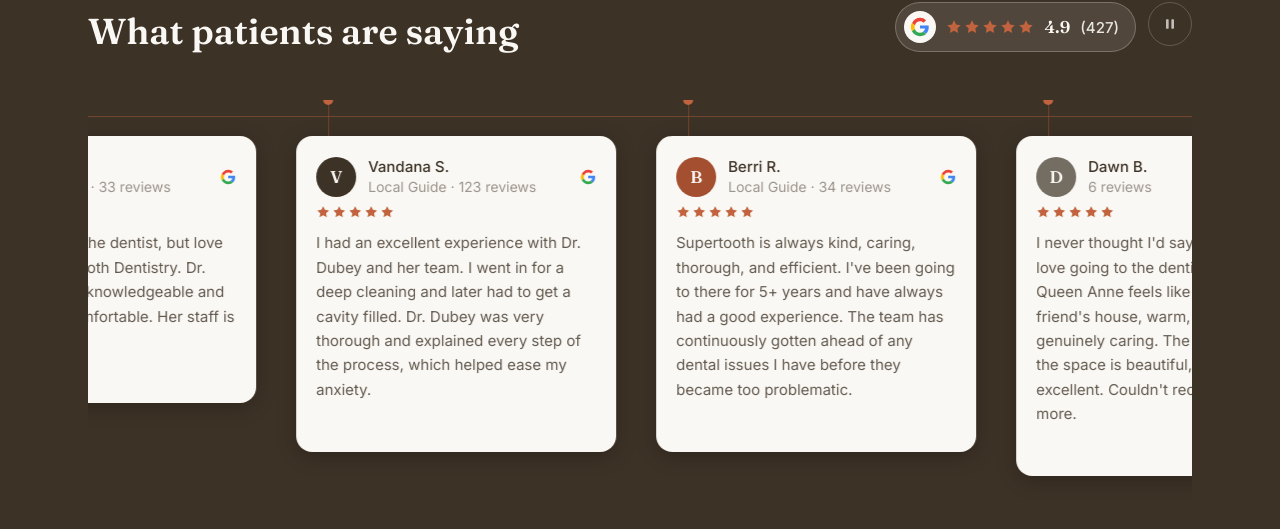
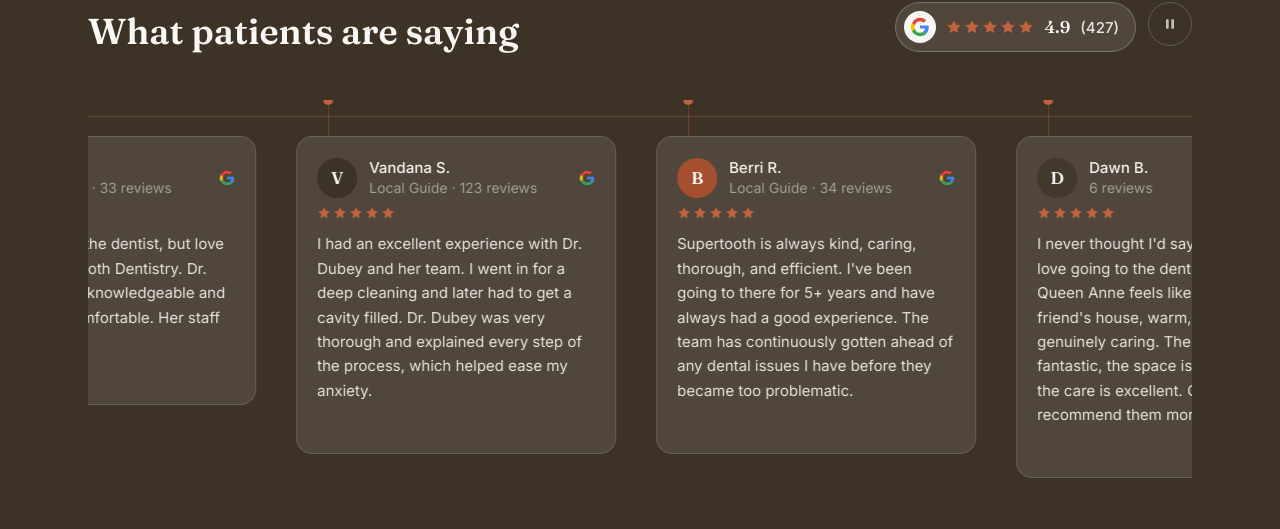
Before and after one commit to akashsst-code/supertooth-dentistry, a Next.js app: page / in a window 1280 px wide. Shown: the part 2857-3386 px from the top of the page. Built offline with nearby package versions, Linux system fonts and the light colour scheme.

Commit message:
Widget-preview card: keep the site's translucent-on-espresso color, not white

```diff
--- a/src/components/TestimonialsSection.tsx
+++ b/src/components/TestimonialsSection.tsx
@@ -156,24 +156,26 @@ export function TestimonialsSection() {
                 />
 
                 {/* PREVIEW: Google-widget-style card, swapped in to compare
-                    against the custom quote-card look above. White/light
-                    surface (real Google review cards are light, even
-                    embedded on a dark page), an avatar-initial roundel
-                    (real widgets fall back to exactly this when a
-                    reviewer has no profile photo), the real "Local Guide ·
-                    N reviews" meta line and real relative timestamp
-                    pulled at the same time as the quotes, and a small "G"
-                    mark reading as "posted on Google" rather than this
-                    site's own custom quote-mark branding. Name stays
-                    first-name + last-initial — an actual live widget
-                    would show Google's full public display name (that's
-                    Google's own platform content, not this site curating
-                    a named patient into its own marketing copy, which is
-                    the more defensible case for full names per the HIPAA
+                    against the custom quote-card look above. Started as a
+                    white/light surface (real Google review cards are
+                    light) but Akash asked to keep this site's own
+                    translucent-on-espresso card color instead — so the
+                    Google-specific parts are just the structure: an
+                    avatar-initial roundel (real widgets fall back to
+                    exactly this when a reviewer has no profile photo),
+                    the real "Local Guide · N reviews" meta line pulled at
+                    the same time as the quotes, and a small "G" mark
+                    reading as "posted on Google" rather than this site's
+                    own custom quote-mark branding. Name stays first-name
+                    + last-initial — an actual live widget would show
+                    Google's full public display name (that's Google's
+                    own platform content, not this site curating a named
+                    patient into its own marketing copy, which is the more
+                    defensible case for full names per the HIPAA
                     discussion) but this is a static restyle of already-
                     curated quotes, not a live embed, so the redacted
                     format stays until/unless a real widget is built. */}
-                <div className="rounded-2xl bg-warm-ivory text-espresso p-5 flex flex-col shadow-[0_4px_20px_rgba(0,0,0,0.25)]">
+                <div className="rounded-2xl bg-warm-ivory/10 border border-warm-ivory/15 p-5 flex flex-col">
                   <div className="flex items-center gap-3 mb-2">
                     <span
                       className={`flex h-10 w-10 shrink-0 items-center justify-center rounded-full font-display font-semibold text-warm-ivory ${
@@ -184,8 +186,8 @@ export function TestimonialsSection() {
                       {t.initial}
                     </span>
                     <div className="min-w-0 flex-1">
-                      <span className="block text-sm font-medium text-espresso truncate">{t.name}</span>
-                      <span className="block text-xs text-espresso/50 truncate">{t.meta}</span>
+                      <span className="block text-sm font-medium text-warm-ivory truncate">{t.name}</span>
+                      <span className="block text-xs text-warm-ivory/50 truncate">{t.meta}</span>
                     </div>
                     <GoogleGIcon className="h-4 w-4 shrink-0" />
                   </div>
@@ -196,7 +198,7 @@ export function TestimonialsSection() {
                       <StarIcon className="h-3.5 w-3.5" />
                     </span>
                   </div>
-                  <p className="text-sm text-espresso/80 leading-relaxed mb-0">{t.quote}</p>
+                  <p className="text-sm text-warm-ivory/90 leading-relaxed mb-0">{t.quote}</p>
                 </div>
               </div>
             ))}
```
